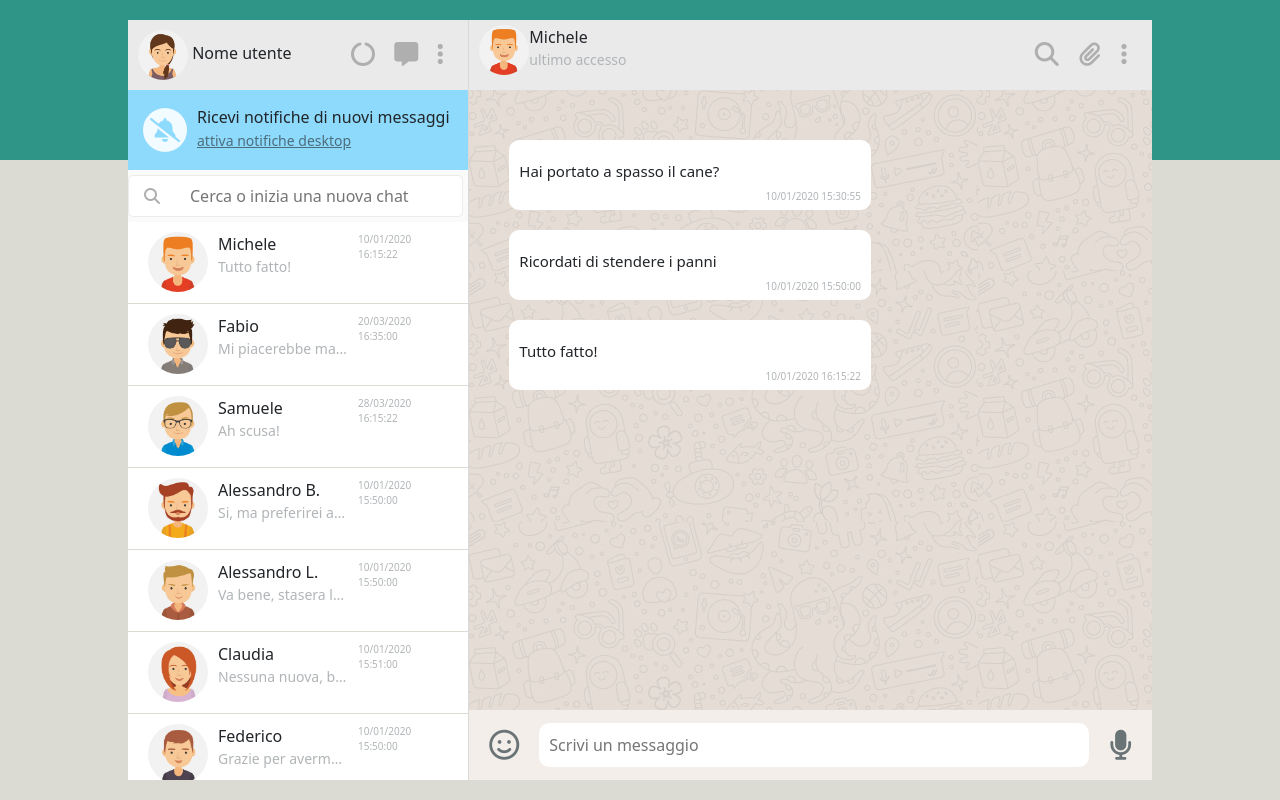
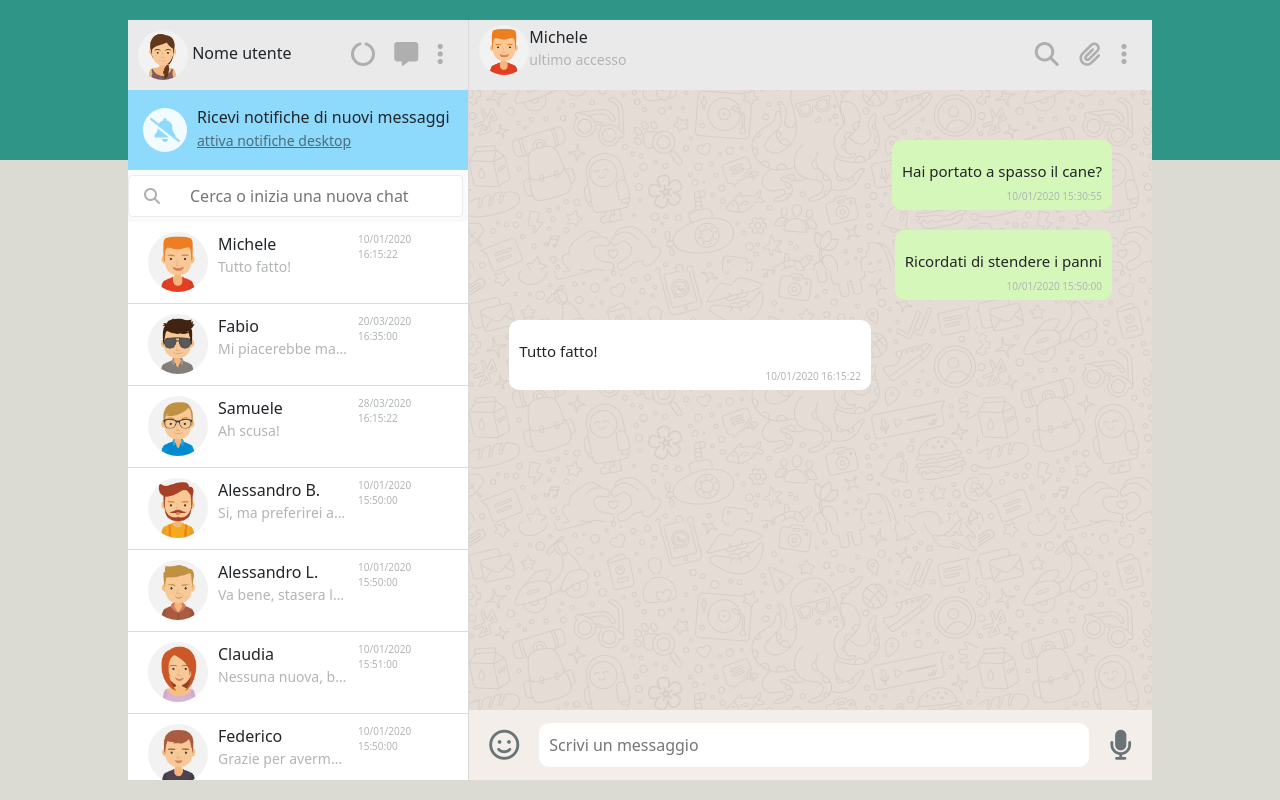
Before and after one commit to MikeyBadi/vue-boolzapp, a plain HTML site: page index.html in a window 1280 px wide. Drawn offline with nearby package versions, Linux system fonts and the light colour scheme.

Commit message:
Milestone 2 completed

```diff
--- a/assets/css/style.css
+++ b/assets/css/style.css
@@ -201,14 +201,12 @@
   padding-top: 20px;
   padding-bottom: 5px;
   margin: 10px 0;
-
+  background-color: #FFFF;
 }
 
 .mb-fromMe{
   background-color: #D5F8BA;
-}
-.mb-fromThem{
-  background-color: #FFFF;
+  align-self: end;
 }
 
 .mb-myMsg p{
--- a/index.html
+++ b/index.html
@@ -116,7 +116,10 @@
             <div
             v-for="(sms, index) in chats[currentChat].messages"
             class="mb-containerMyMsg d-flex flex-column">
-              <div class="mb-myMsg mb-fromThem">
+
+              <div
+              class="mb-myMsg"
+              :class="{'mb-fromMe' : sms.status === 'sent'}">
                 <i class="fa-solid fa-chevron-down"></i>
                 <p>{{sms.message}}</p>
                 <span>{{sms.date}}</span>
```
